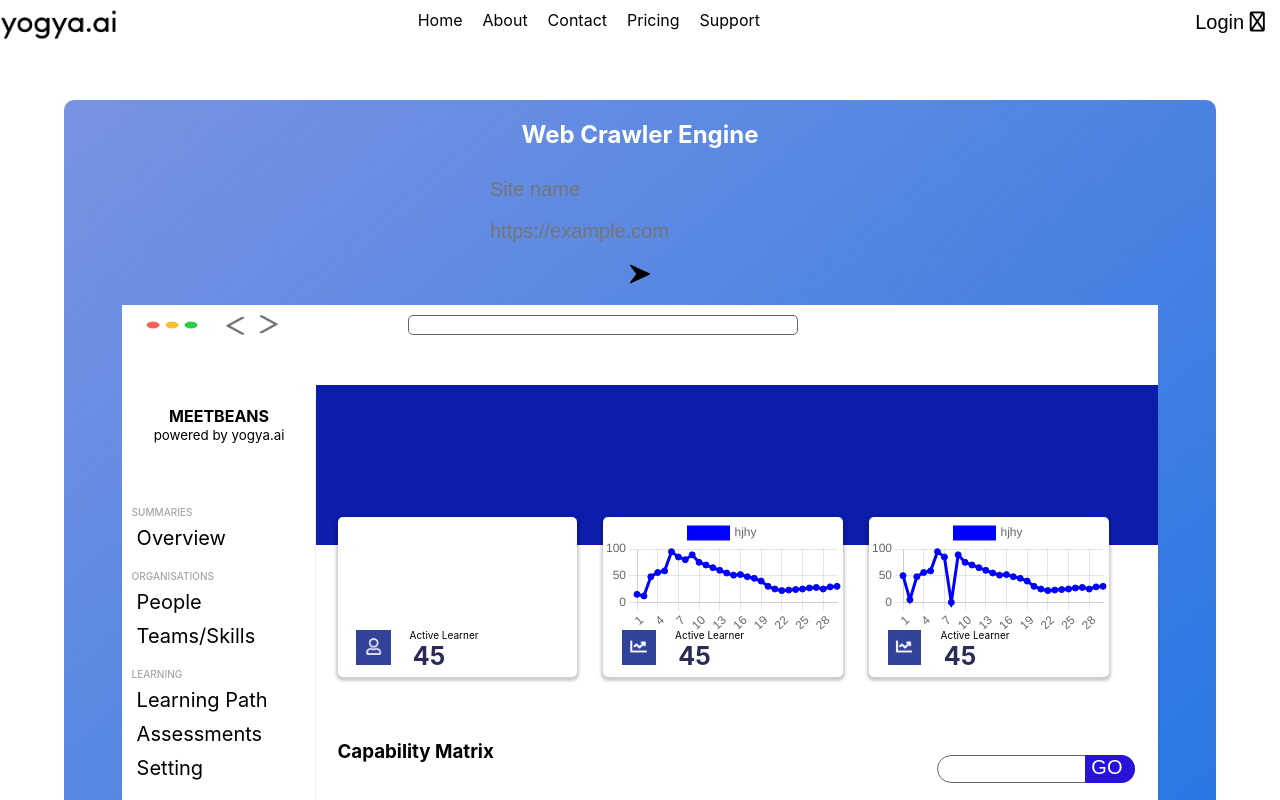
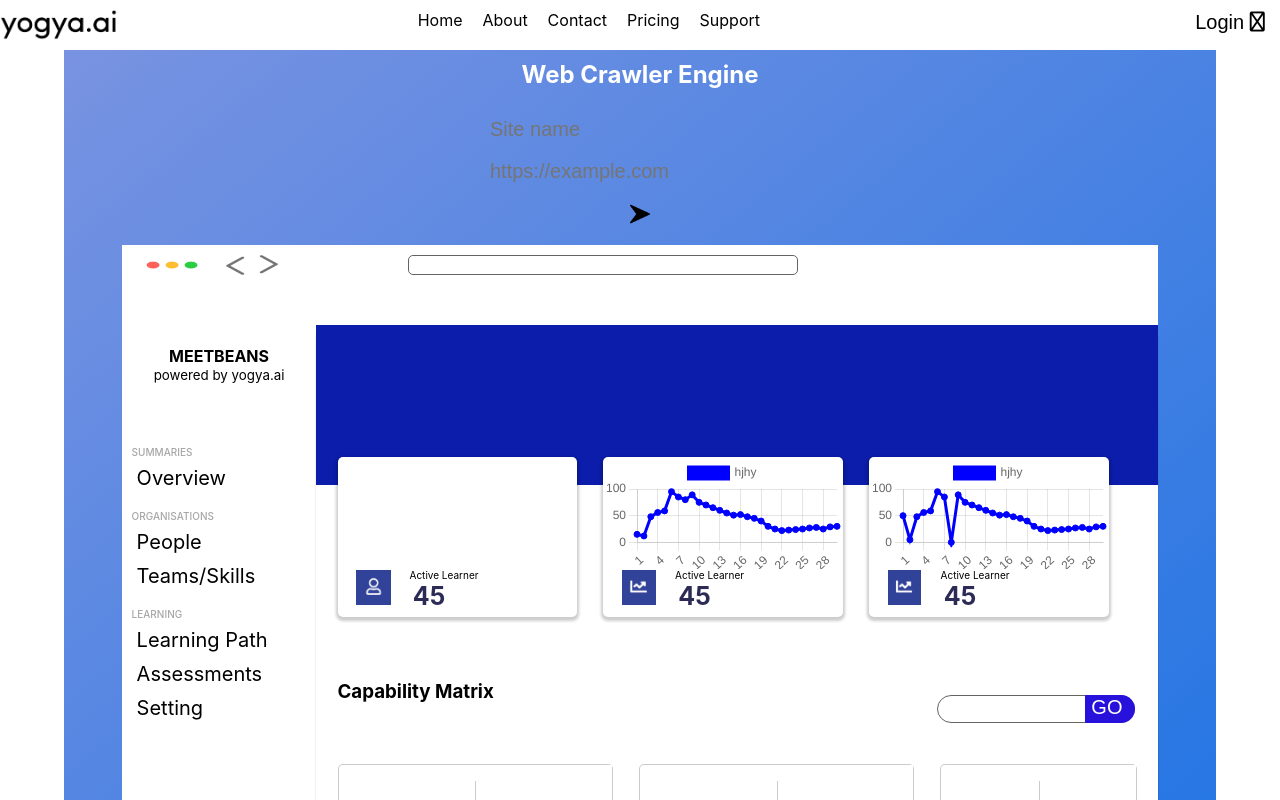
Before and after one commit to shaln07dj/web-crawler, a React (Create React App) app in the folder web_crawler/front-end/: page / in a window 1280 px wide. Shown: the top 800 px of the page. Built offline with nearby package versions, Linux system fonts and the light colour scheme; no server answers.

Commit message:
updated styles of Nav Component

```diff
--- a/web_crawler/front-end/src/styles/nav.module.css
+++ b/web_crawler/front-end/src/styles/nav.module.css
@@ -1,7 +1,12 @@
 .main{
+
+    position: fixed;
     width: 100%;
   height: 50px;
+  z-index: 0;
+  background-color: #fff;
   /* border: 1px solid #c3c3c3;  */
+
 }
 
 .outter{
@@ -39,3 +44,9 @@
 .inner{
     padding-right: 20px;
 }
+
+.links{
+    cursor: pointer;
+    text-decoration: none;
+    color: #000;
+}
```
